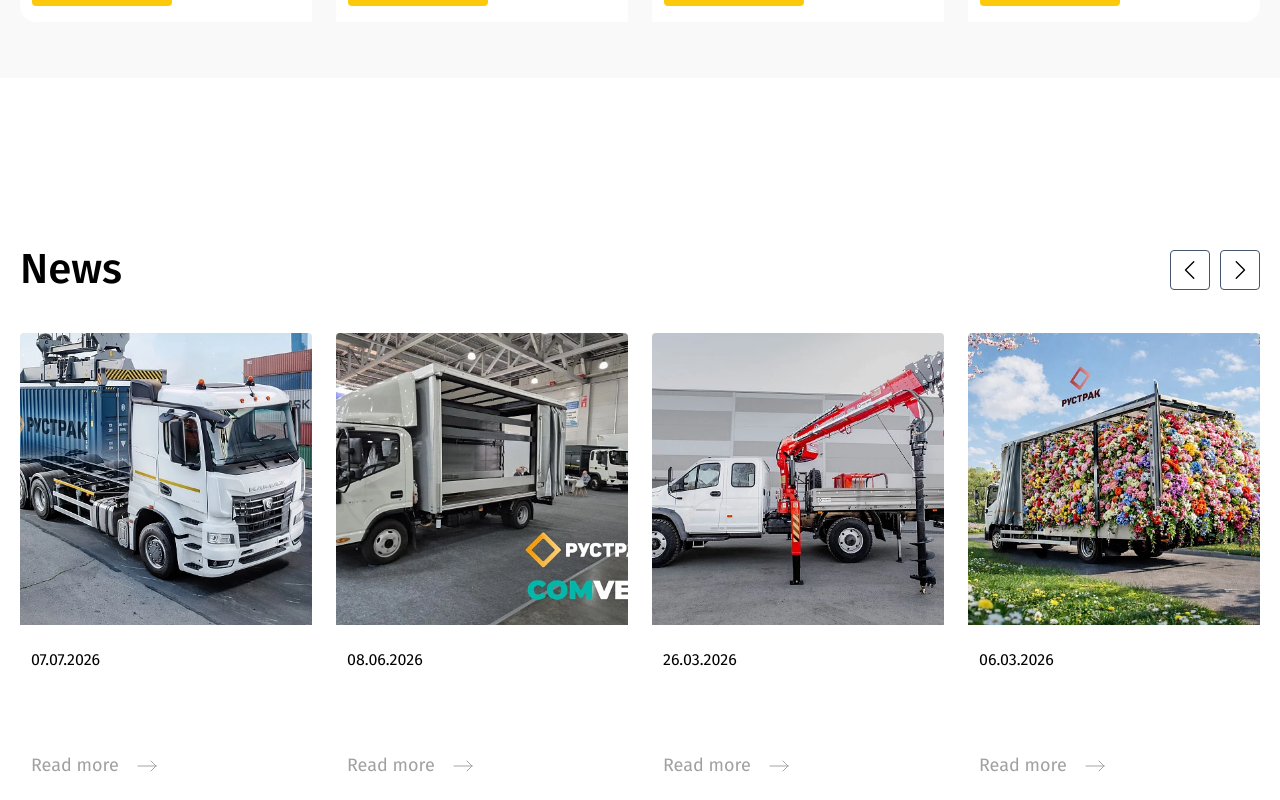
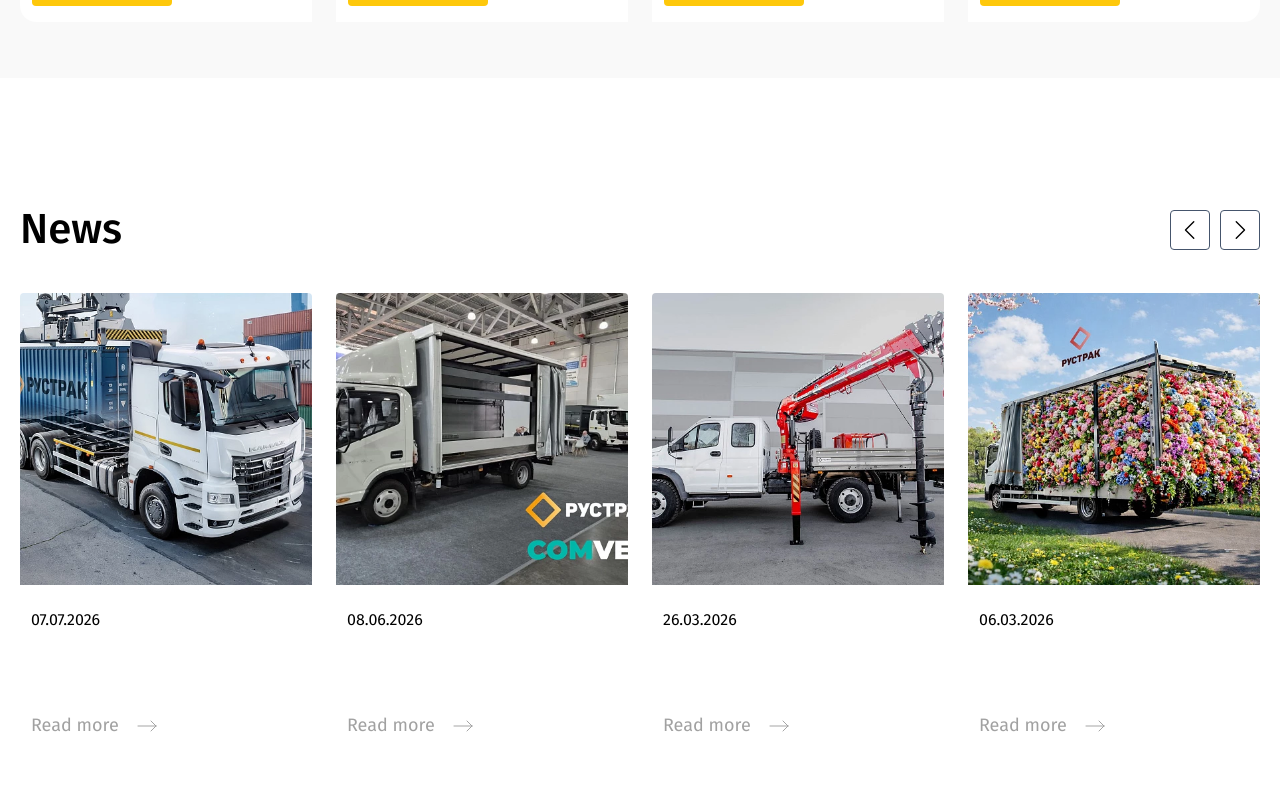
Before and after one commit to misterkhabibullayev/ructrak, a React (Vite) app: page / in a window 1280 px wide. Shown: the part 6989-7789 px from the top of the page. After the commit the page ends 7749 px from the top, so only its background shows below. Built offline with nearby package versions, Linux system fonts and the light colour scheme.

Commit message:
recommendedSection mb to'g'irlandi

```diff
--- a/src/components/NewsSection.jsx
+++ b/src/components/NewsSection.jsx
@@ -73,10 +73,14 @@ export function NewsSection() {
             modules={[Pagination, Navigation]}
             className="mySwiper"
           >
-            {NewsData.map((item) => (
+            {NewsData.map((item, index) => (
               <SwiperSlide key={item.id}>
-                <a href={`news/${item.slug}`}>
-                  <div className="group rounded-t-sm rounded-r-sm overflow-hidden">
+                <div
+                  data-aos="fade-up"
+                  data-aos-delay={index * 100}
+                  className="group rounded-t-sm rounded-r-sm overflow-hidden"
+                >
+                  <a href={`news/${item.slug}`}>
                     <div className="w-full aspect-square">
                       <img
                         src={item.images[0]}
@@ -100,8 +104,8 @@ export function NewsSection() {
                         <Images.rightArrowIcon />
                       </div>
                     </div>
-                  </div>
-                </a>
+                  </a>
+                </div>
               </SwiperSlide>
             ))}
           </Swiper>
--- a/src/components/RecommendedSection.jsx
+++ b/src/components/RecommendedSection.jsx
@@ -21,7 +21,7 @@ export default function Recommended() {
   const closeRequest = () => setRequest(null);
   return (
     <>
-      <section className="my-40 bg-[#F9F9F9] dark:bg-slate-950 py-14">
+      <section className="mt-40 mb-30 bg-[#F9F9F9] dark:bg-slate-950 py-14">
         <div className="container1">
           <div className="flex items-center justify-between mb-8">
             <h1 className="font-FiraSans font-medium text-[28px] md:text-[42px] dark:text-white">
```
